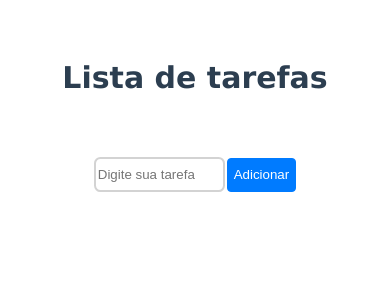
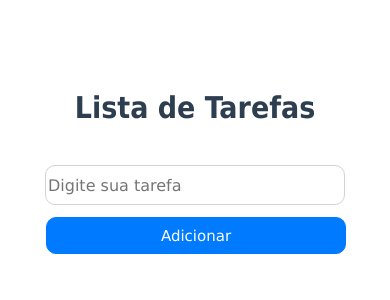
Before and after one commit to victorsantanna/List-To-Do, a Vue app: page / in a window 390 px wide. Shown: the top 300 px of the page. Built offline with nearby package versions, Linux system fonts and the light colour scheme.

Commit message:
style: atualizando os estilos e adicionando o media querie.

```diff
--- a/src/App.vue
+++ b/src/App.vue
@@ -2,11 +2,12 @@
 
 <section class="todo-list">
 
-  <h3>Lista de tarefas</h3>
+  <h3>Lista de Tarefas</h3>
 
-
-    <input type="text" placeholder="Digite sua tarefa" v-model="newTodo.text" class="input-todo"  @keyup.enter="addTodo">
+  <div class="input-todo">
+    <input type="text" placeholder="Digite sua tarefa" v-model="newTodo.text" @keyup.enter="addTodo">
     <button class="add" @click="addTodo()"> Adicionar </button>
+  </div>
 
   <div class="all-todo">
       <div
@@ -19,15 +20,14 @@
         <p>{{ todo.text }}</p>
       </div>
 
-     <!--
-       <button class="clear" @click="todos=[]" v-if="todos.length">Limpar Tudo</button>
-     -->
+
+    </div>
+
+      <limparTudo  @clear="clearAllTodos" v-if="todos.length" />
 
 
-      <limparTudo  @clear="clearAllTodos" v-if="todos.length" />
-  </div>
 
-</section>
+  </section>
 
 </template>
 
@@ -78,26 +78,29 @@ export default {
 </script>
 
 <style>
-#app {
 
-  font-family: Avenir, Helvetica, Arial, sans-serif;
-  -webkit-font-smoothing: antialiased;
-  -moz-osx-font-smoothing: grayscale;
-  text-align: center;
-  color: #2c3e50;
-  margin-top: 60px;
+section{
+    font-family: Helvetica, Arial, sans-serif;
+    -webkit-font-smoothing: antialiased;
+    -moz-osx-font-smoothing: grayscale;
+    color: #2c3e50;
+    margin-top: 60px;
+    display: flex;
+    flex-direction: column;
+    align-items: center;
+
 }
 
-.todo-list h3{
+ h3{
   font-size: 30px;
-  font-family:Verdana, Geneva, Tahoma, sans-serif;
-  margin-top: 30px;
+  font-family: Tahoma, sans-serif;
 
 }
 
 .all-todo .single-todo p{
   font-size: 19px;
-  font-family: Verdana, Geneva, Tahoma, sans-serif;
+  font-family: Tahoma, sans-serif;
+  font-weight:bold;
   color: #2c3e50;
 }
 
@@ -108,20 +111,24 @@ export default {
 }
 
 input {
+    font-family: Verdana, Geneva, Tahoma, sans-serif;
+    font-size: 16px;
     box-sizing: border-box;
-    height: 35px;
-    border-radius: .40rem;
-    width: 35%;
-    border: 2px solid lightgrey;
-    margin-top: 32px;
+    height: 40px;
+    border-radius: 10px;
+    width: 300px;
+    border: 1px solid lightgrey;
+    margin-top: 12px;
 }
 
 button {
+   font-family: Verdana, Geneva, Tahoma, sans-serif;
+    font-size: 15px;
     background-color: transparent;
     cursor: pointer;
     box-sizing: border-box;
-    height: 34px;
-    border-radius: .25rem;
+    height: 37px;
+    border-radius: 10px;
     color: #fff;
 }
 
@@ -130,15 +137,32 @@ button.add {
     border: 1px solid  #007bff;
     margin-left: 2px;
 }
+button.add:hover{
+  background-color: rgb(54, 0, 248);
+  border: 1px solid rgb(54, 0, 248);
+}
 
-button.clear {
-    background-color: #dc3545;
-    border: 1px solid #dc3545;
-    display: block;
-    margin: auto;
-    margin-top: 20px;
-    width: 20%;
-    font-size: 19px;
+
+
+
+@media (max-width: 661px) {
+
+  section, .input-todo{
+      display: flex;
+      flex-direction: column;
+      align-items: center;
+      justify-content: center;
+
+  }
+    input {
+      margin-bottom: 12px;
+      margin-top: 10px;
+    }
+
+    button.add {
+      width: 300px;
+    }
+
 }
 
 </style>
```
